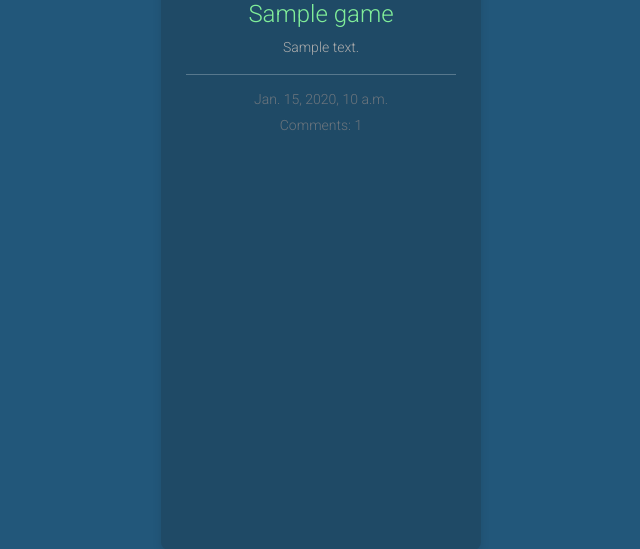
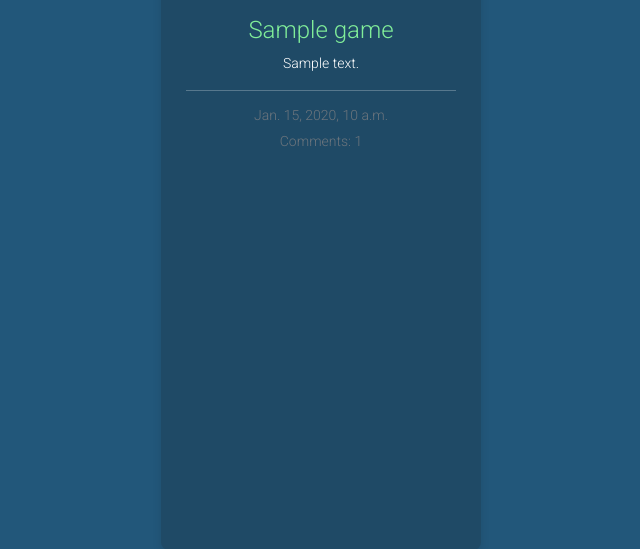
Before and after one commit to Johan-4P/anteskogs_game_reviews, a Django app: page /list/ in a window 1280 px wide. Shown: the part 198-747 px from the top of the page, without its empty margins (447-1087 px from the left). Run offline with Django 5.2, Linux system fonts and the light colour scheme; tables that the repository leaves empty hold one stand-in row (values such as "Sample post"); some libraries are stand-ins or nearby versions.

Commit message:
Enhance review templates and styles: add margin to game title, fix image alt attribute, and update color scheme for better readability

```diff
--- a/reviews/templates/reviews/index.html
+++ b/reviews/templates/reviews/index.html
@@ -22,7 +22,7 @@
                                 {% endif %}
                             </div>
                             <a href="{% url 'review_detail' game.slug %}" class="game-link">
-                                <h2 class="card-title">{{ game.title }}</h2>
+                                <h2 class="card-title mt-3">{{ game.title }}</h2>
                             </a>
                             <div class="text-box">
                                 <p class="card-text">{{ game.excerpt }}</p> <!-- Added excerpt here -->
--- a/reviews/templates/reviews/review_detail.html
+++ b/reviews/templates/reviews/review_detail.html
@@ -22,7 +22,7 @@
 <!-- Add the image for mobile view -->
 <div class="container d-md-none mt-3">
     {% if game.featured_image %}
-    <img src="{{ game.featured_image.url }}" alt="{{ game.title }}" class="img-fluid">
+    <img src="{{ game.featured_image.url }}" alt="{{ game.title }}" class="img-fluid>
     {% endif %}
 </div>
 
--- a/static/css/style.css
+++ b/static/css/style.css
@@ -125,12 +125,12 @@ a:active {
 
   .card-body-list p {
     font-size: 14px;
-    color: #acacac;
+    color: #fff;
   }
 
   .card-body-list .date {
     font-size: 12px;
-    color: #acacac;
+    color: #fff;
   }
   .card {
     border: none;
@@ -392,14 +392,17 @@ label[for*="id_"]:required::after {
 }
 /* Media Queries */
 
-/* Extra small devices (phones, 600px and down) */
+/* Extra small devices (phones, 600px and down)
 @media only screen and (max-width: 600px) {
     .masthead {
         height: 15vh;
     }
   }
+.text-content {
+    color: #fff;
+}
 /* Small devices (portrait tablets and large phones, 600px and up) */
-@media only screen and (max-width: 767px) {
+/* @media only screen and (max-width: 767px) {
   .row {
     display: flex;
     flex-direction: column;
@@ -429,14 +432,12 @@ label[for*="id_"]:required::after {
 
   .card-body p {
     font-size: 14px;
-    color: #666;
   }
 
   .card-body .date {
     font-size: 12px;
-    color: #888;
   }
-}
+} */
 
 /* Medium devices (tablets, 768px and up) */
 @media only screen and (min-width: 768px) and (max-width: 1024px) {
@@ -453,6 +454,7 @@ label[for*="id_"]:required::after {
   }
 }
 
+
 /* Large devices (desktops, 992px and up) */
 @media only screen and (min-width: 992px) {
   .row {
```
